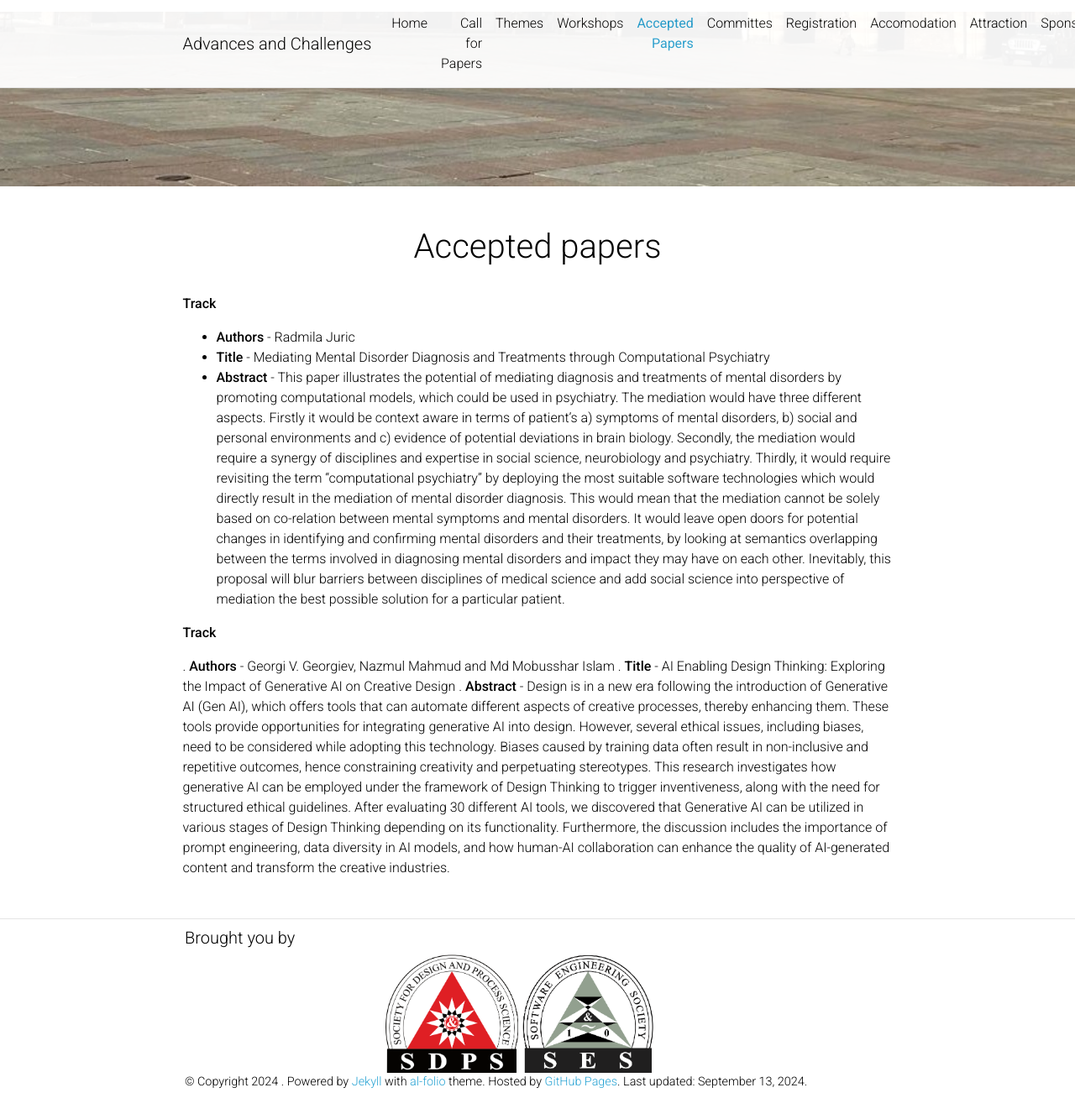
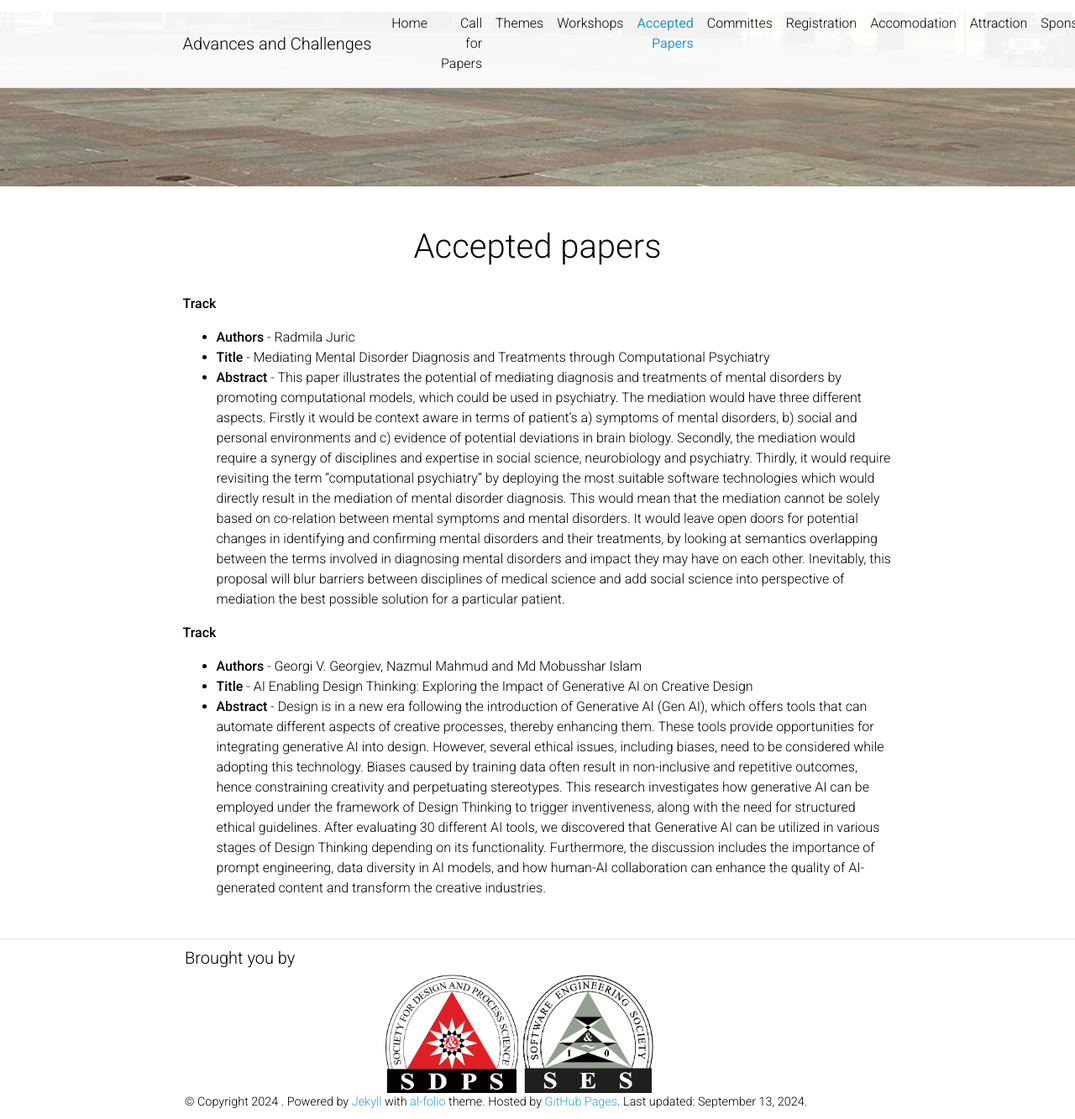
Before and after one commit to GenAI4DPS/advances-challenges, a Jekyll site: the page built from _pages/accepted-papers.md, in a window 1280 px wide and 1333 px high. Shown: the whole window at 84% size. Built offline with Jekyll 4.4.1, drawn with Linux system fonts in a browser that asks for light colours; comment, search, counter and statistics services are not loaded; a style sheet for code colours, icons or effects is not loaded.

```diff
--- a/_pages/accepted-papers.md
+++ b/_pages/accepted-papers.md
@@ -17,6 +17,6 @@ nav_order: 5
 
 **Track**
 
- . **Authors** - Georgi V. Georgiev, Nazmul Mahmud and Md Mobusshar Islam
- . **Title** - AI Enabling Design Thinking: Exploring the Impact of Generative AI on Creative Design
- . **Abstract** - Design is in a new era following the introduction of Generative AI (Gen AI), which offers tools that can automate different aspects of creative processes, thereby enhancing them. These tools provide opportunities for integrating generative AI into design. However, several ethical issues, including biases, need to be considered while adopting this technology. Biases caused by training data often result in non-inclusive and repetitive outcomes, hence constraining creativity and perpetuating stereotypes. This research investigates how generative AI can be employed under the framework of Design Thinking to trigger inventiveness, along with the need for structured ethical guidelines. After evaluating 30 different AI tools, we discovered that Generative AI can be utilized in various stages of Design Thinking depending on its functionality. Furthermore, the discussion includes the importance of prompt engineering, data diversity in AI models, and how human-AI collaboration can enhance the quality of AI-generated content and transform the creative industries.
+ - **Authors** - Georgi V. Georgiev, Nazmul Mahmud and Md Mobusshar Islam
+ - **Title** - AI Enabling Design Thinking: Exploring the Impact of Generative AI on Creative Design
+ - **Abstract** - Design is in a new era following the introduction of Generative AI (Gen AI), which offers tools that can automate different aspects of creative processes, thereby enhancing them. These tools provide opportunities for integrating generative AI into design. However, several ethical issues, including biases, need to be considered while adopting this technology. Biases caused by training data often result in non-inclusive and repetitive outcomes, hence constraining creativity and perpetuating stereotypes. This research investigates how generative AI can be employed under the framework of Design Thinking to trigger inventiveness, along with the need for structured ethical guidelines. After evaluating 30 different AI tools, we discovered that Generative AI can be utilized in various stages of Design Thinking depending on its functionality. Furthermore, the discussion includes the importance of prompt engineering, data diversity in AI models, and how human-AI collaboration can enhance the quality of AI-generated content and transform the creative industries.
```
